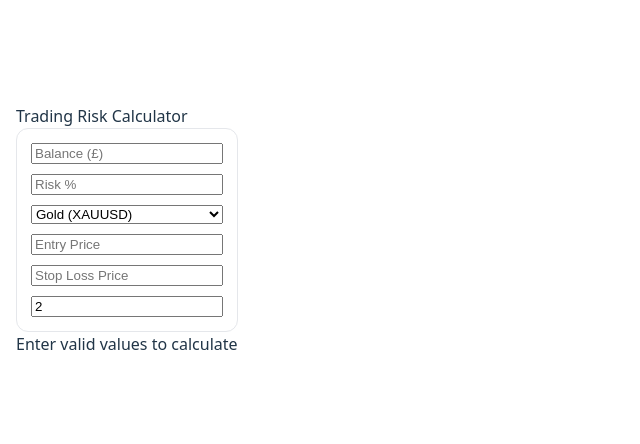
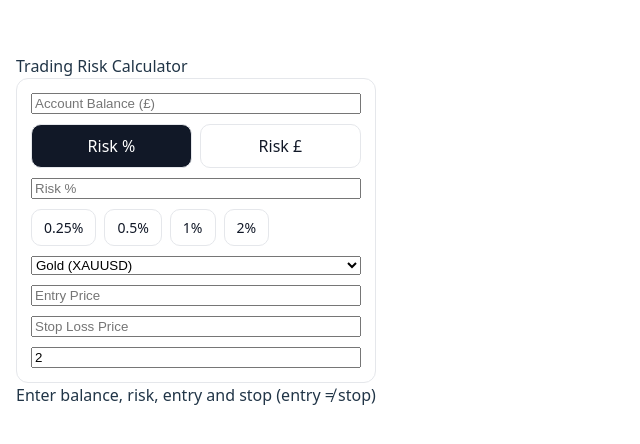
Before and after one commit to alanlea29/trading-risk-calculator, a React (Vite) app in the folder app/: page / in a window 1280 px wide. Shown: the part 170-614 px from the top of the page, without its empty margins (0-640 px from the left). Built offline with nearby package versions, Linux system fonts and the light colour scheme.

Commit message:
Clean risk toggle, presets, direction, TP

```diff
--- a/app/src/components/RiskCalculator.jsx
+++ b/app/src/components/RiskCalculator.jsx
@@ -6,15 +6,18 @@ import "../App.css";
 export default function RiskCalculator() {
   const [balance, setBalance] = useState("");
   const [riskPercent, setRiskPercent] = useState("");
+  const [riskCash, setRiskCash] = useState("");
+  const [riskMode, setRiskMode] = useState("percent"); // percent | cash
   const [entry, setEntry] = useState("");
   const [stop, setStop] = useState("");
+  const [rr, setRr] = useState("2");
   const [symbol, setSymbol] = useState("XAUUSD");
-  const [rr, setRr] = useState("2");
 
   const results = useMemo(() => {
     const base = calculateRisk({
       balance: Number(balance),
-      riskPercent: Number(riskPercent),
+      riskPercent: riskMode === "percent" ? Number(riskPercent) : 0,
+      riskAmountOverride: riskMode === "cash" ? Number(riskCash) : null,
       entry: Number(entry),
       stop: Number(stop),
       valuePerPoint: SYMBOLS[symbol].valuePerPoint,
@@ -32,26 +35,76 @@ export default function RiskCalculator() {
 
     const riskDistance = Math.abs(e - s);
     const isLong = e > s;
+
     const takeProfit = isLong
       ? e + riskDistance * rrNum
       : e - riskDistance * rrNum;
 
-    return { ...base, takeProfit: Number(takeProfit.toFixed(2)) };
-  }, [balance, riskPercent, entry, stop, symbol, rr]);
+    return {
+      ...base,
+      takeProfit: Number(takeProfit.toFixed(2)),
+      direction: isLong ? "BUY (Long)" : "SELL (Short)",
+    };
+  }, [balance, riskPercent, riskCash, riskMode, entry, stop, rr, symbol]);
 
   return (
     <div className="container">
       <div className="title">Trading Risk Calculator</div>
 
       <div className="card">
+        {/* Balance */}
         <input
           className="input"
-          placeholder="Balance (£)"
+          placeholder="Account Balance (£)"
           type="number"
           value={balance}
           onChange={(e) => setBalance(e.target.value)}
         />
 
+        {/* Risk mode toggle */}
+        <div style={{ display: "flex", gap: 8 }}>
+          <button
+            type="button"
+            onClick={() => {
+              setRiskMode("percent");
+              setRiskCash("");
+            }}
+            style={{
+              flex: 1,
+              padding: "10px 12px",
+              borderRadius: 10,
+              border: "1px solid #e5e7eb",
+              background: riskMode === "percent" ? "#111827" : "#fff",
+              color: riskMode === "percent" ? "#fff" : "#111827",
+              cursor: "pointer",
+            }}
+          >
+            Risk %
+          </button>
+
+          <button
+            type="button"
+            onClick={() => {
+              setRiskMode("cash");
+              setRiskPercent("");
+            }}
+            style={{
+              flex: 1,
+              padding: "10px 12px",
+              borderRadius: 10,
+              border: "1px solid #e5e7eb",
+              background: riskMode === "cash" ? "#111827" : "#fff",
+              color: riskMode === "cash" ? "#fff" : "#111827",
+              cursor: "pointer",
+            }}
+          >
+            Risk £
+          </button>
+        </div>
+
+        {/* Risk inputs */}
+        {riskMode === "percent" ? (
+          <>
             <input
               className="input"
               placeholder="Risk %"
@@ -60,6 +113,41 @@ export default function RiskCalculator() {
               onChange={(e) => setRiskPercent(e.target.value)}
             />
 
+            <div style={{ display: "flex", gap: 8, flexWrap: "wrap" }}>
+              {[0.25, 0.5, 1, 2].map((val) => {
+                const active = Number(riskPercent) === val;
+                return (
+                  <button
+                    key={val}
+                    type="button"
+                    onClick={() => setRiskPercent(String(val))}
+                    style={{
+                      padding: "8px 12px",
+                      borderRadius: 10,
+                      border: "1px solid #e5e7eb",
+                      background: active ? "#111827" : "#fff",
+                      color: active ? "#fff" : "#111827",
+                      cursor: "pointer",
+                      fontSize: 14,
+                    }}
+                  >
+                    {val}%
+                  </button>
+                );
+              })}
+            </div>
+          </>
+        ) : (
+          <input
+            className="input"
+            placeholder="Risk Amount (£)"
+            type="number"
+            value={riskCash}
+            onChange={(e) => setRiskCash(e.target.value)}
+          />
+        )}
+
+        {/* Symbol */}
         <select
           className="input"
           value={symbol}
@@ -72,6 +160,7 @@ export default function RiskCalculator() {
           ))}
         </select>
 
+        {/* Entry / Stop / RR */}
         <input
           className="input"
           placeholder="Entry Price"
@@ -97,8 +186,11 @@ export default function RiskCalculator() {
         />
       </div>
 
+      {/* Results */}
       {results ? (
         <div className="results">
+          <div className="muted">Direction: {results.direction}</div>
+
           <div>
             <div className="muted">Recommended Lot Size</div>
             <div className="big">{results.lotSize}</div>
@@ -116,11 +208,13 @@ export default function RiskCalculator() {
 
           <div>
             <div className="muted">Take Profit (from RR)</div>
-            <div>{results.takeProfit ?? "—"}</div>
+            <div className="big">{results.takeProfit ?? "—"}</div>
           </div>
         </div>
       ) : (
-        <div className="muted">Enter valid values to calculate</div>
+        <div className="muted">
+          Enter balance, risk, entry and stop (entry ≠ stop)
+        </div>
       )}
     </div>
   );
--- a/app/src/utils/calculateRisk.js
+++ b/app/src/utils/calculateRisk.js
@@ -1,20 +1,34 @@
 export function calculateRisk({
   balance,
   riskPercent,
+  riskAmountOverride, // NEW: use this if provided
   entry,
   stop,
   valuePerPoint,
 }) {
-  if (!balance || !riskPercent || entry === stop) return null;
+  if (!entry || !stop || entry === stop) return null;
 
-  const riskAmount = (balance * riskPercent) / 100;
   const distance = Math.abs(entry - stop);
-  const lotSize = riskAmount / (distance * valuePerPoint);
+  if (!distance || !valuePerPoint) return null;
 
-  if (!isFinite(lotSize) || lotSize <= 0) return null;
+  // Decide risk amount (£)
+  let riskAmount = null;
+
+  if (isFinite(riskAmountOverride) && riskAmountOverride > 0) {
+    riskAmount = riskAmountOverride;
+  } else if (isFinite(balance) && balance > 0 && isFinite(riskPercent) && riskPercent > 0) {
+    riskAmount = (balance * riskPercent) / 100;
+  } else {
+    return null;
+  }
+
+  const lotSizeRaw = riskAmount / (distance * valuePerPoint);
+  if (!isFinite(lotSizeRaw) || lotSizeRaw <= 0) return null;
+
+  const lotSize = Math.max(0.01, Number(lotSizeRaw.toFixed(2)));
 
   return {
-    lotSize: Number(lotSize.toFixed(2)),
+    lotSize,
     riskAmount: Number(riskAmount.toFixed(2)),
     distance: Number(distance.toFixed(2)),
   };
```
Lines whose indentation alone changed are shown as unchanged.
